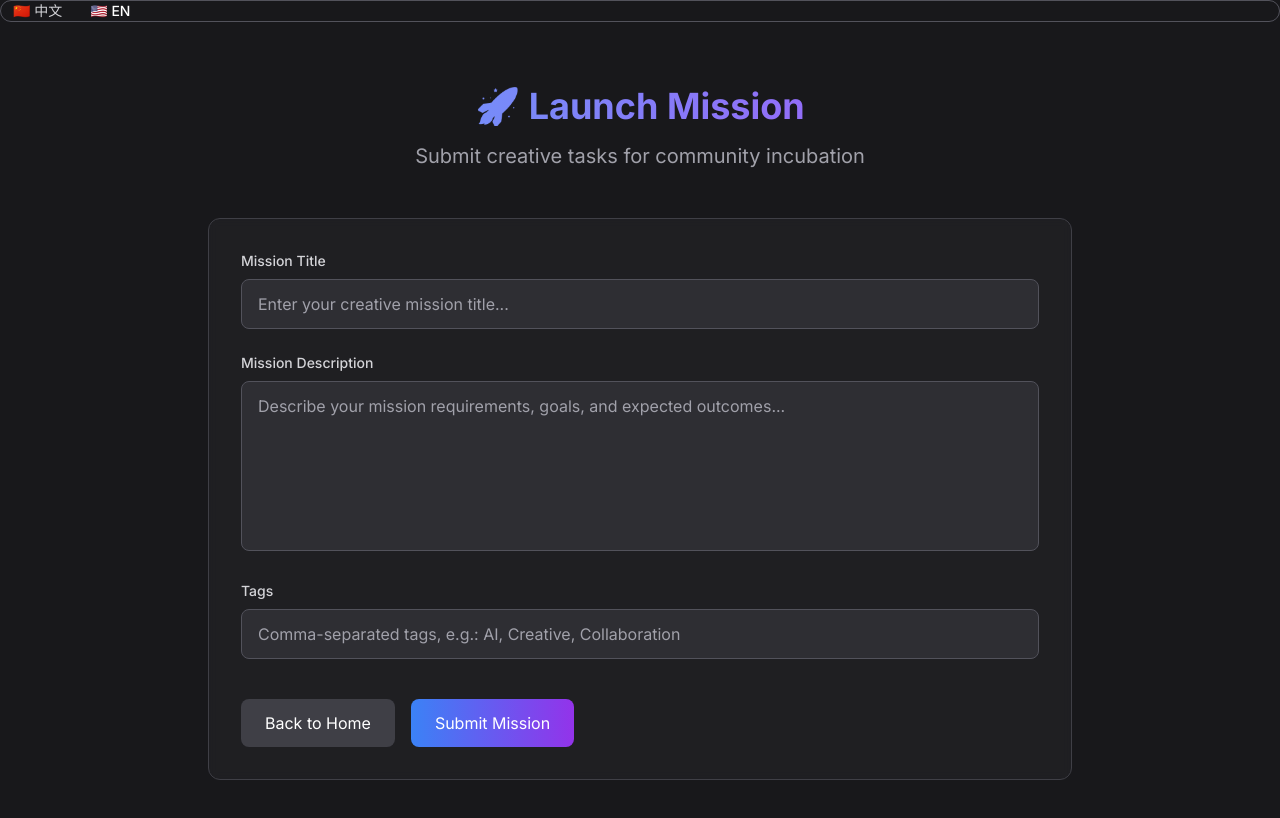
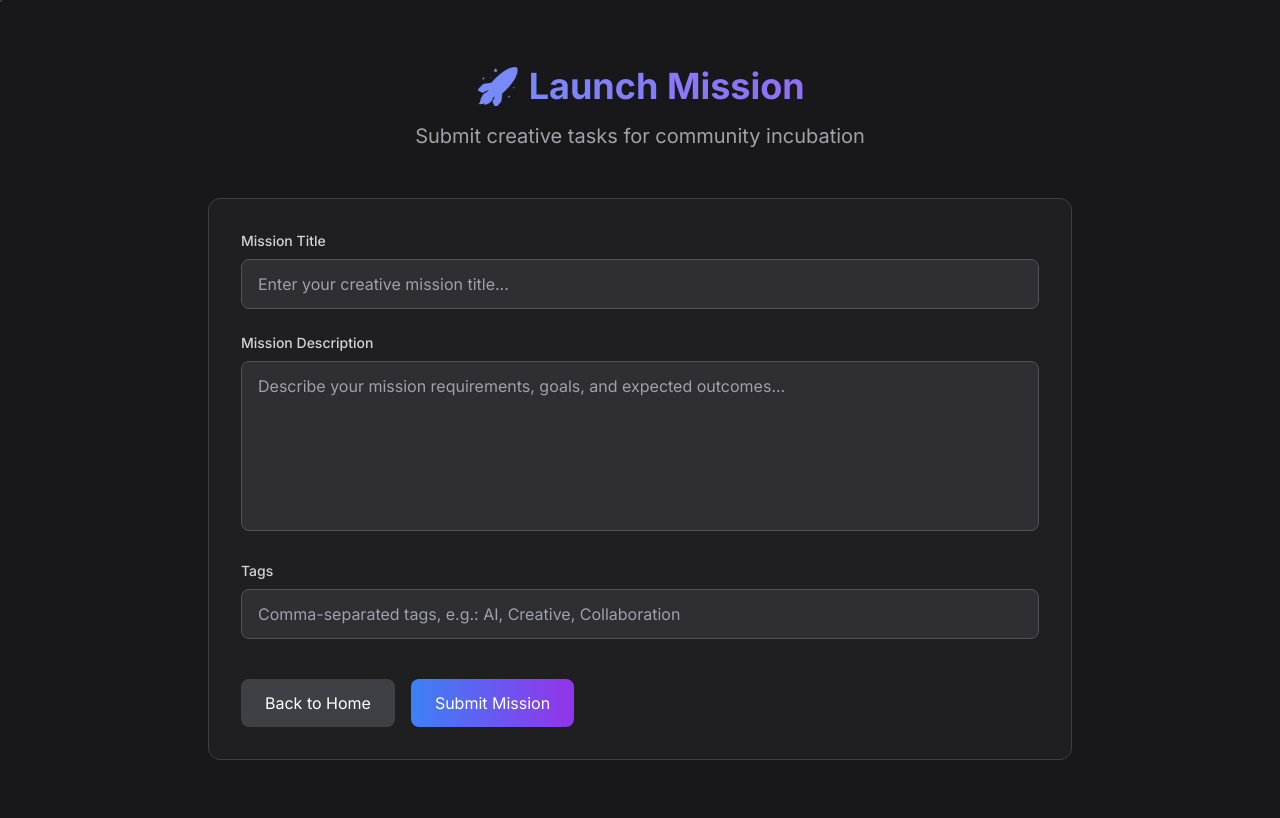
Before and after one commit to korsakowii/CyberNuwa, a Next.js app: page /launch-mission in a window 1280 px wide. Shown: the top 818 px of the page. Built offline with nearby package versions, Linux system fonts and the light colour scheme.

Commit message:
feat: Redesign language switcher with globe icon and dropdown menu

```diff
--- a/components/LanguageSwitcher.tsx
+++ b/components/LanguageSwitcher.tsx
@@ -1,4 +1,6 @@
 'use client'
+
+import { useState } from 'react'
 
 interface LanguageSwitcherProps {
   language: 'zh' | 'en'
@@ -6,32 +8,75 @@ interface LanguageSwitcherProps {
 }
 
 export default function LanguageSwitcher({ language, onLanguageChange }: LanguageSwitcherProps) {
+  const [isOpen, setIsOpen] = useState(false)
+
+  const toggleMenu = () => setIsOpen(!isOpen)
+  const closeMenu = () => setIsOpen(false)
+
+  const handleLanguageChange = (lang: 'zh' | 'en') => {
+    onLanguageChange(lang)
+    closeMenu()
+  }
+
   return (
     <div className="fixed top-4 right-4 z-50">
-      <div className="bg-zinc-800/90 backdrop-blur-md border border-zinc-600 rounded-xl p-2 shadow-lg hover:shadow-xl transition-all duration-300 hover:scale-105">
-        <div className="flex items-center space-x-1">
+      {/* 地球图标按钮 */}
       <button
-            onClick={() => onLanguageChange('zh')}
-            className={`px-3 py-1.5 rounded-lg text-sm font-medium transition-all duration-200 ${
+        onClick={toggleMenu}
+        className="w-10 h-10 bg-zinc-800/80 backdrop-blur-sm border border-zinc-600 rounded-full flex items-center justify-center hover:bg-zinc-700/80 hover:border-zinc-500 transition-all duration-200 hover:scale-110 shadow-lg"
+      >
+        <svg
+          className="w-5 h-5 text-zinc-300"
+          fill="none"
+          stroke="currentColor"
+          viewBox="0 0 24 24"
+        >
+          <path
+            strokeLinecap="round"
+            strokeLinejoin="round"
+            strokeWidth={1.5}
+            d="M3.055 11H5a2 2 0 012 2v1a2 2 0 002 2 2 2 0 012 2v2.945M8 3.935V5.5A2.5 2.5 0 0010.5 8h.5a2 2 0 012 2 2 2 0 104 0 2 2 0 012-2h1.064M15 20.488V18a2 2 0 012-2h3.064M21 12a9 9 0 11-18 0 9 9 0 0118 0z"
+          />
+        </svg>
+      </button>
+
+      {/* 弹出菜单 */}
+      {isOpen && (
+        <div className="absolute top-12 right-0 bg-zinc-800/95 backdrop-blur-md border border-zinc-600 rounded-xl shadow-xl overflow-hidden">
+          <div className="py-2">
+            <button
+              onClick={() => handleLanguageChange('zh')}
+              className={`w-full px-4 py-2 text-left text-sm font-medium transition-all duration-200 flex items-center space-x-2 ${
                 language === 'zh'
-                ? 'bg-blue-500 text-white shadow-md'
-                : 'text-zinc-300 hover:text-white hover:bg-zinc-700'
+                  ? 'bg-blue-500/20 text-blue-300 border-r-2 border-blue-500'
+                  : 'text-zinc-300 hover:bg-zinc-700/50 hover:text-white'
               }`}
             >
-            🇨🇳 中文
+              <span className="text-base">🇨🇳</span>
+              <span>中文</span>
             </button>
             <button
-            onClick={() => onLanguageChange('en')}
-            className={`px-3 py-1.5 rounded-lg text-sm font-medium transition-all duration-200 ${
+              onClick={() => handleLanguageChange('en')}
+              className={`w-full px-4 py-2 text-left text-sm font-medium transition-all duration-200 flex items-center space-x-2 ${
                 language === 'en'
-                ? 'bg-blue-500 text-white shadow-md'
-                : 'text-zinc-300 hover:text-white hover:bg-zinc-700'
+                  ? 'bg-blue-500/20 text-blue-300 border-r-2 border-blue-500'
+                  : 'text-zinc-300 hover:bg-zinc-700/50 hover:text-white'
               }`}
             >
-            🇺🇸 EN
+              <span className="text-base">🇺🇸</span>
+              <span>English</span>
             </button>
           </div>
         </div>
+      )}
+
+      {/* 点击外部关闭菜单 */}
+      {isOpen && (
+        <div
+          className="fixed inset-0 z-40"
+          onClick={closeMenu}
+        />
+      )}
     </div>
   )
 }
```
Lines whose indentation alone changed are shown as unchanged.
